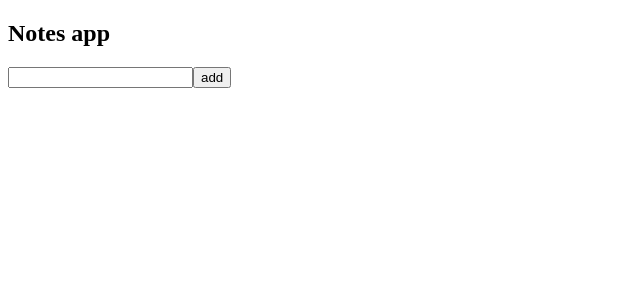
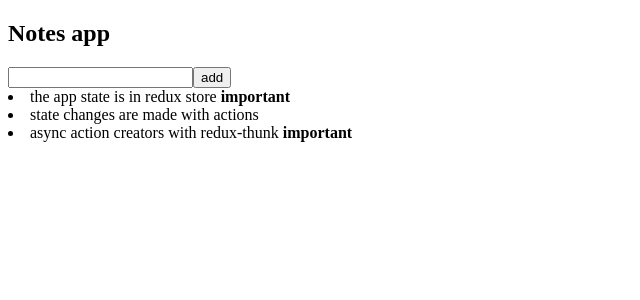
Before and after one commit to kaepy/redux-notes, a React (Vite) app: page / in a window 1280 px wide. Shown: the top 300 px of the page, without its empty margins (0-640 px from the left). Built offline with nearby package versions, Linux system fonts and the light colour scheme; data requests are answered from the project's data file.

Commit message:
React Query, useReducer ja context: Palvelimella olevan datan hallinta React Query -kirjaston avulla

```diff
--- a/package.json
+++ b/package.json
@@ -13,6 +13,7 @@
   },
   "dependencies": {
     "@reduxjs/toolkit": "^2.2.7",
+    "@tanstack/react-query": "^5.90.12",
     "react": "^18.2.0",
     "react-dom": "^18.2.0",
     "react-redux": "^9.1.2",
@@ -32,7 +33,7 @@
     "eslint-plugin-react-refresh": "^0.4.6",
     "jest": "^29.7.0",
     "json-server": "^1.0.0-beta.3",
-    "vite": "^5.2.0"
+    "vite": "^7.2.6"
   },
   "description": "This template provides a minimal setup to get React working in Vite with HMR and some ESLint rules.",
   "main": "vite.config.js",
--- a/src/App.jsx
+++ b/src/App.jsx
@@ -1,3 +1,6 @@
+import { useQuery } from "@tanstack/react-query";
+import { getNotes } from "./requests";
+
 const App = () => {
   const addNote = async (event) => {
     event.preventDefault();
@@ -10,7 +13,21 @@ const App = () => {
     console.log("toggle importance of", note.id);
   };
 
-  const notes = [];
+  // Use React Query to fetch notes
+  const result = useQuery({
+    queryKey: ["notes"],
+    queryFn: getNotes,
+  });
+
+  // Debugging: log the result object
+  console.log(JSON.parse(JSON.stringify(result)));
+
+  // Handle loading state
+  if (result.isLoading) {
+    return <div>loading data...</div>;
+  }
+
+  const notes = result.data; // Extract notes from the result
 
   return (
     <div>
--- a/src/main.jsx
+++ b/src/main.jsx
@@ -1,6 +1,14 @@
 import { createRoot } from "react-dom/client";
+import { QueryClient, QueryClientProvider } from "@tanstack/react-query";
 
 import App from "./App";
 
+// Create a QueryClient instance
+const queryClient = new QueryClient();
+
 const root = createRoot(document.getElementById("root"));
-root.render(<App />);
+root.render(
+  <QueryClientProvider client={queryClient}>
+    <App />
+  </QueryClientProvider>
+);
--- /dev/null
+++ b/src/requests.js
@@ -0,0 +1,11 @@
+const baseUrl = "http://localhost:3001/notes";
+
+// Fetch notes from the backend service
+export const getNotes = async () => {
+  const response = await fetch(baseUrl); // Fetch notes from backend
+  // Check if the response is ok (status in the range 200-299)
+  if (!response.ok) {
+    throw new Error("Failed to fetch notes");
+  }
+  return await response.json(); // Parse and return the JSON response
+};
```
Also changed, not shown: .eslintrc.cjs, 1 other file (tests, documents, lock files or other folders).
